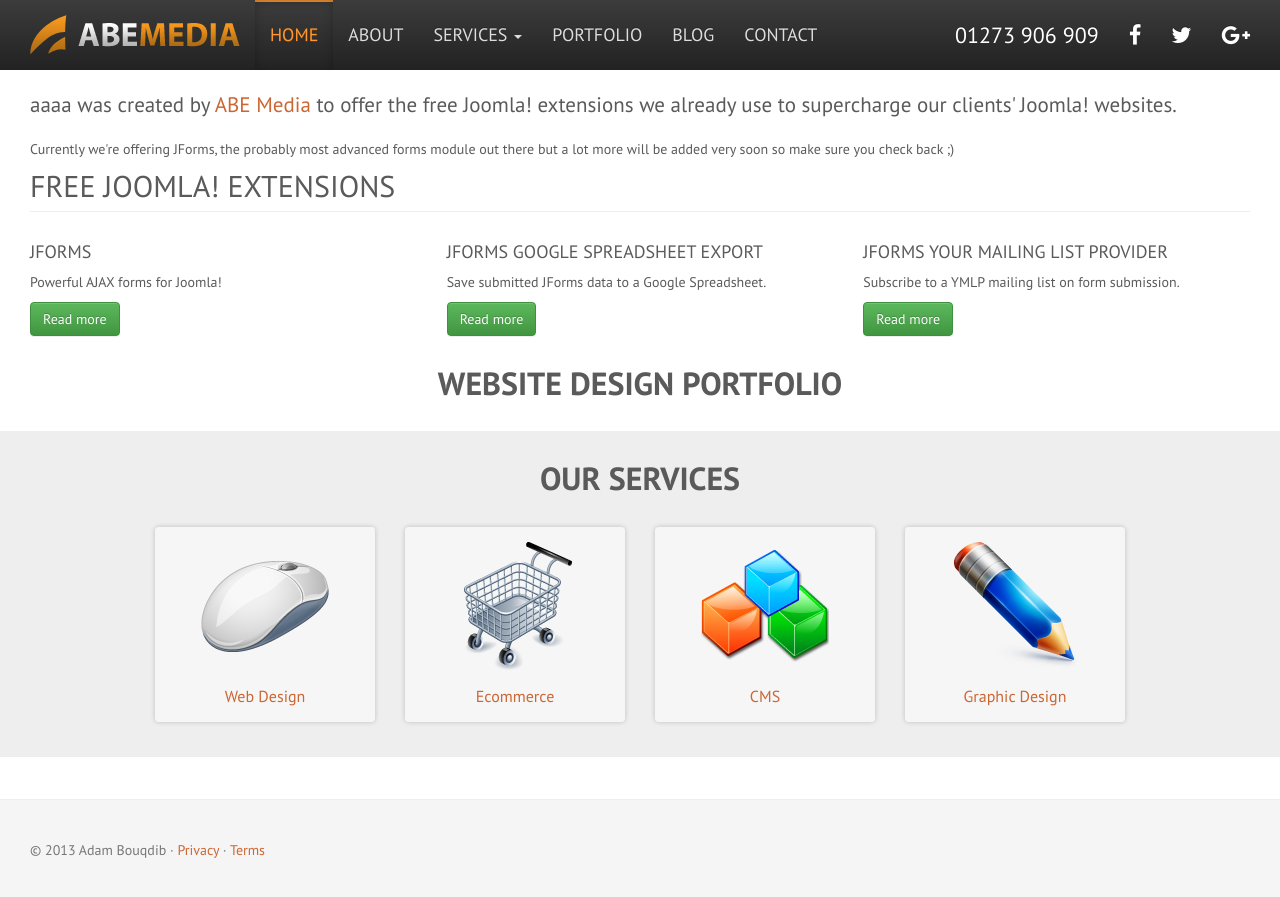
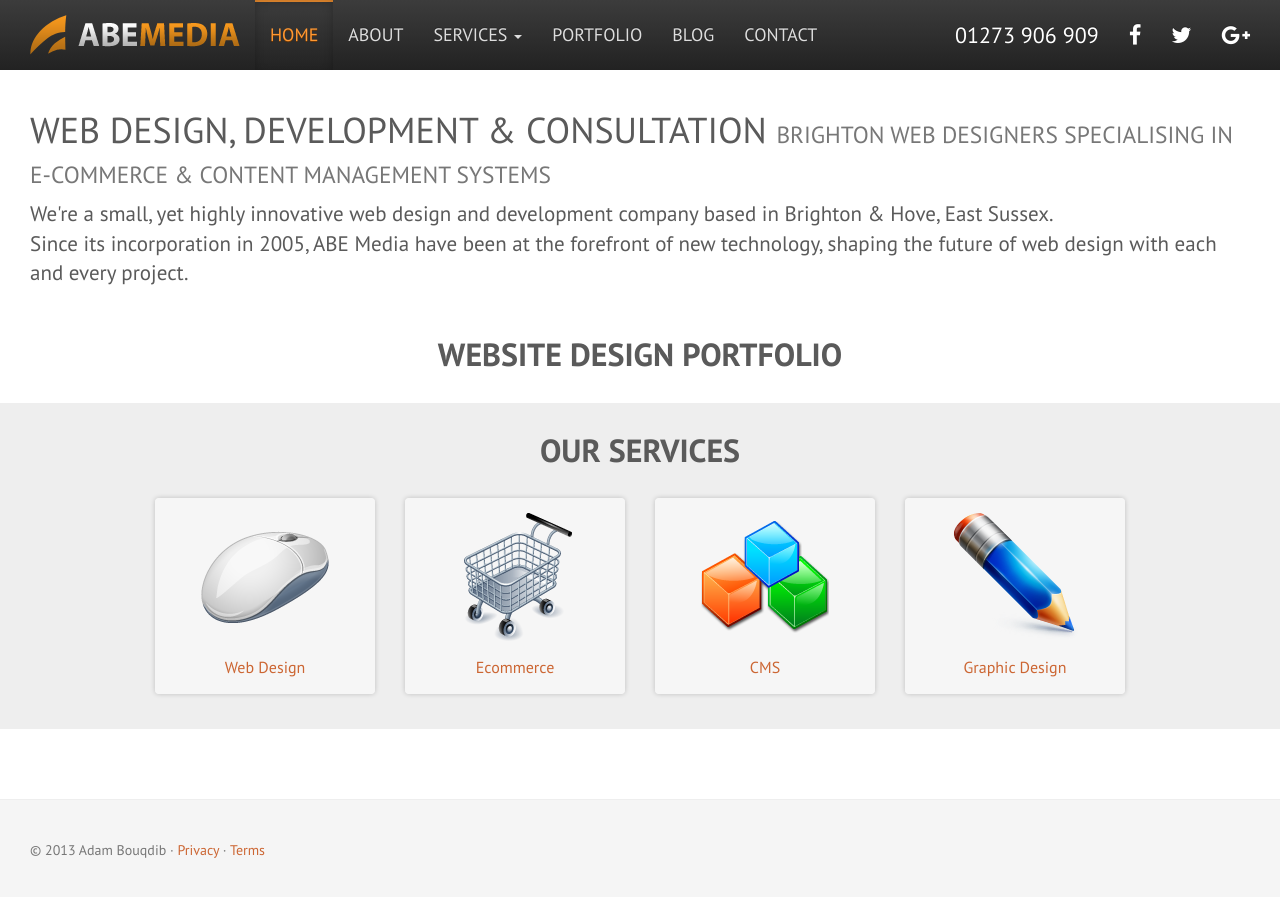
Before and after one commit to abemedia/abemedia.github.io, a Jekyll site: the page built from index.html, in a window 1280 px wide. Shown: the top 897 px of the page. Built offline with Jekyll 4.4.1, drawn with Linux system fonts in a browser that asks for light colours; nearby versions of some CDN libraries.

Commit message:
Update index.html

```diff
--- a/index.html
+++ b/index.html
@@ -18,23 +18,7 @@
     params:
         title: Our Services
 ---
-<p class="lead">aaaa was created by <a href="http://www.abemedia.co.uk" target="_blank">ABE Media</a> to offer the free Joomla! extensions we already use to supercharge our clients' Joomla! websites.</p>
-<p>Currently we're offering JForms, the probably most advanced forms module out there but a lot more will be added very soon so make sure you check back ;)</p>
-<h2 class="page-header">Free Joomla! Extensions</h2>
-<div class="row">
-  <div class="col-md-4">
-    <h4>JForms</h4>
-    Powerful AJAX forms for Joomla!<br>
-    </p>
-    <a class="btn btn-success" href="{{ site.url }}/extensions/jforms"> Read more </a></div>
-  <div class="col-md-4">
-    <h4>JForms Google Spreadsheet Export</h4>
-    Save submitted JForms data to a Google Spreadsheet.<br>
-    </p>
-    <a class="btn btn-success" href="{{ site.url }}/extensions/jforms/google-spreadsheets"> Read more </a></div>
-  <div class="col-md-4">
-    <h4>JForms Your Mailing List Provider</h4>
-    Subscribe to a YMLP mailing list on form submission.<br>
-    </p>
-    <a class="btn btn-success" href="{{ site.url }}/extensions/jforms/your-mailing-list-provider"> Read more </a></div>
-</div>
+<h1>Web Design, Development & Consultation
+<small>Brighton web designers specialising in e-commerce & content management systems</small></h1>
+<p class="lead">We're a small, yet highly innovative web design and development company based in Brighton & Hove, East Sussex.<br>
+Since its incorporation in 2005, ABE Media have been at the forefront of new technology, shaping the future of web design with each and every project.</p>
```
